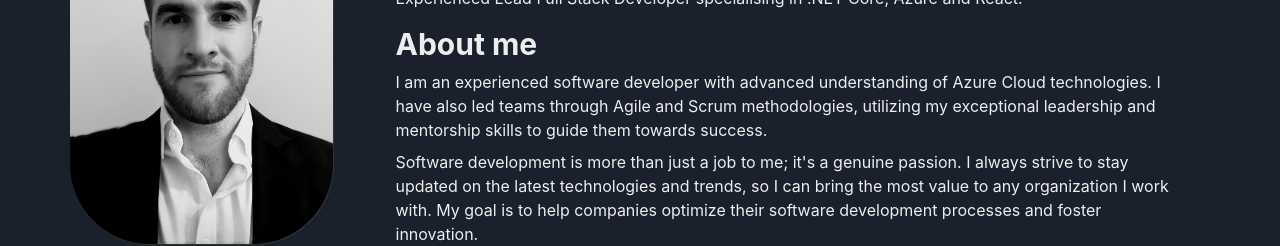
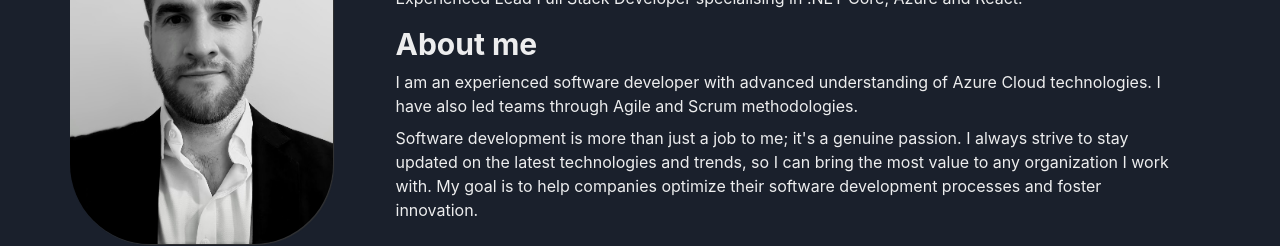
Before and after one commit to LRasile/Rasile, a Next.js app: page / in a window 1280 px wide. Shown: the part 254-500 px from the top of the page. Built offline with nearby package versions, Linux system fonts and the light colour scheme.

Commit message:
about me

```diff
--- a/pages/index.tsx
+++ b/pages/index.tsx
@@ -45,8 +45,7 @@ export default function Home() {
           </Heading>
           <Text my={2}>
             I am an experienced software developer with advanced understanding of Azure Cloud technologies. I have also
-            led teams through Agile and Scrum methodologies, utilizing my exceptional leadership and mentorship skills
-            to guide them towards success.
+            led teams through Agile and Scrum methodologies.
           </Text>
           <Text>
             Software development is more than just a job to me; it's a genuine passion. I always strive to stay updated
```
